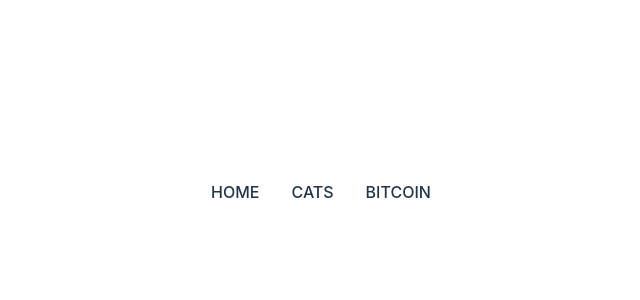
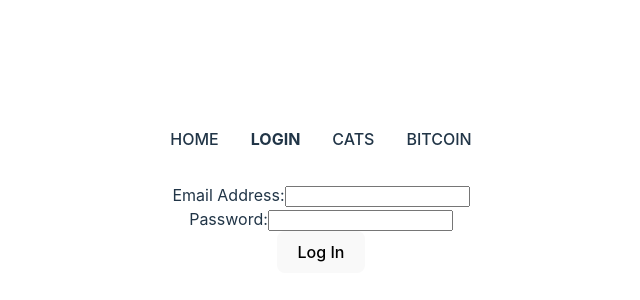
Before and after one commit to KerryPower/module-7-lab, a React (Vite) app in the folder module-7-lab/: page /LoginPage in a window 1280 px wide. Before the commit this address had no page. Shown: the part 208-508 px from the top of the page, without its empty margins (319-959 px from the left). Built offline with nearby package versions, Linux system fonts and the light colour scheme.

Commit message:
fisrt commit

```diff
--- a/module-7-lab/package.json
+++ b/module-7-lab/package.json
@@ -10,6 +10,10 @@
     "preview": "vite preview"
   },
   "dependencies": {
+    "@emotion/react": "^11.13.0",
+    "@emotion/styled": "^11.13.0",
+    "@mui/icons-material": "^5.16.6",
+    "@mui/material": "^5.16.6",
     "react": "^18.3.1",
     "react-dom": "^18.3.1",
     "react-router-dom": "^6.26.0"
--- a/module-7-lab/src/App.jsx
+++ b/module-7-lab/src/App.jsx
@@ -7,7 +7,7 @@
 import Emoji from './components/Emoji/EmojiChanger'
 import Calculator from './components/Calculator/Calculator'
 import BitcoinRates from './components/BitcoinRates/BitcoinRates'
-import { MoodProvider } from './components/Emoji/context/EmojiContext'
+import { MoodProvider } from './components/context/EmojiContext'
 import AppRoutes from './routes/AppRoutes'
 import NavBar from './components/NavBar'
 
--- a/module-7-lab/src/components/BitcoinRates/BitcoinRates.jsx
+++ b/module-7-lab/src/components/BitcoinRates/BitcoinRates.jsx
@@ -1,6 +1,6 @@
 import { useState } from "react";
 import useFetchBitcoinPrice from "../FetchBitcoinPrice/FetchBitcoinPrice";
-import { useMood } from "../Emoji/context/EmojiContext";
+import { useMood } from "../context/EmojiContext";
 
 const currencies = ['USD', 'AUD', 'NZD', 'GBP', 'EUR', 'SGD'];
 
--- a/module-7-lab/src/components/Emoji/EmojiChanger.jsx
+++ b/module-7-lab/src/components/Emoji/EmojiChanger.jsx
@@ -1,5 +1,5 @@
 import { useState } from 'react';
-import { useMood } from './context/EmojiContext';
+import { useMood } from '../context/EmojiContext';
 
 export default function Emoji() {
   const { isHappy, toggleMood } = useMood();
--- /dev/null
+++ b/module-7-lab/src/components/LoginForm/LoginForm.jsx
@@ -0,0 +1,61 @@
+import { useState } from "react";
+import { useUserContext } from "../context/UserContext";
+
+export default function LoginForm() {
+    const [userEmail, setUserEmail] = useState('');
+    const [userPassword, setUserPassword] = useState('');
+    const [submitResult, setSubmitResult] = useState('');
+    const { currentUser, handleUpdateUser } = useUserContext();
+
+    const handleSubmit = (e) => {
+        e.preventDefault();
+        if (userPassword.length < 5) {
+            setSubmitResult('Password must be at least 5 chars long');
+        } else if (userPassword === userEmail) {
+            setSubmitResult('Password must not match email address');
+        } else {
+            setSubmitResult('Successful login.');
+            handleUpdateUser({ email: userEmail });
+        }
+    }
+
+    const userEmailExists = currentUser && currentUser.email;
+
+    if (userEmailExists) {
+        return (
+            <>
+                <p>Welcome {currentUser.email}!</p>
+                <button onClick={() => handleUpdateUser({})}>Log Out</button>
+            </>
+        );
+    } else {
+        return (
+            <div className="LoginForm componentBox">
+                <form onSubmit={handleSubmit}>
+                    <div className="formRow">
+                        <label>Email Address:
+                            <input
+                                type="email"
+                                value={userEmail}
+                                name="userEmail"
+                                onChange={(e) => setUserEmail(e.target.value)}
+                            />
+                        </label>
+                    </div>
+                    <div className="formRow">
+                        <label>Password:
+                            <input
+                                type="password"
+                                value={userPassword}
+                                name="password"
+                                onChange={(e) => setUserPassword(e.target.value)}
+                            />
+                        </label>
+                    </div>
+                    <button type="submit">Log In</button>
+                    <p>{submitResult}</p>
+                </form>
+            </div>
+        );
+    }
+}
--- a/module-7-lab/src/components/NavBar.jsx
+++ b/module-7-lab/src/components/NavBar.jsx
@@ -7,6 +7,7 @@
 style={{}}>
 <ul className="menu">
 <li><NavLink to="/">Home</NavLink></li>
+<li><NavLink to="/LoginPage">Login</NavLink></li>
 <li><NavLink to="/CatsPage">Cats</NavLink></li>
 <li><NavLink to="/BitcoinPage">Bitcoin</NavLink></li>
 </ul>
--- a/module-7-lab/src/components/Emoji/context/EmojiContext.jsx
+++ b/module-7-lab/src/components/context/EmojiContext.jsx
@@ -1,5 +1,5 @@
 import { createContext, useReducer, useContext } from 'react';
-import { emojiReducer } from '../EmojiReducer';
+import { emojiReducer } from '../Emoji/EmojiReducer';
 
 const MoodContext = createContext();
 
--- /dev/null
+++ b/module-7-lab/src/components/context/UserContext.jsx
@@ -0,0 +1,24 @@
+import { createContext, useContext, useState } from "react";
+
+const UserContext = createContext({
+  currentUser: null,
+  handleUpdateUser: () => {}
+});
+
+export const UserProvider = ({ children }) => {
+  const [currentUser, setCurrentUser] = useState(null);
+
+  const handleUpdateUser = (user) => {
+    setCurrentUser(user);
+  };
+
+  return (
+    <UserContext.Provider value={{ currentUser, handleUpdateUser }}>
+      {children}
+    </UserContext.Provider>
+  );
+};
+
+export const useUserContext = () => {
+  return useContext(UserContext);
+};
--- /dev/null
+++ b/module-7-lab/src/pages/LoginPage.jsx
@@ -0,0 +1,10 @@
+import { UserProvider } from "../components/context/UserContext"
+import LoginForm from "../components/LoginForm/LoginForm"
+export default function LoginPage() {
+    return (
+    <div className="loginPage">
+    <UserProvider>
+    <LoginForm />
+    </UserProvider>
+    </div>
+)}
--- a/module-7-lab/src/routes/AppRoutes.jsx
+++ b/module-7-lab/src/routes/AppRoutes.jsx
@@ -2,11 +2,13 @@
 import CatsPage from "../pages/CatsPage";
 import Homepage from "../pages/HomePage";
 import { Routes, Route } from "react-router-dom";
+import LoginPage from "../pages/LoginPage";
 
 export default function AppRoutes(props) {
     return (
     <Routes>
     <Route index element={<Homepage {...props} />} />
+    <Route path="LoginPage" element={<LoginPage {...props} />} />
     <Route path="CatsPage" element={<CatsPage {...props} />} />
     <Route path="BitcoinPage" element={<BitcoinPage {...props} />} />
     </Routes>
```
Also changed, not shown: 1 other file (tests, documents, lock files or other folders).
